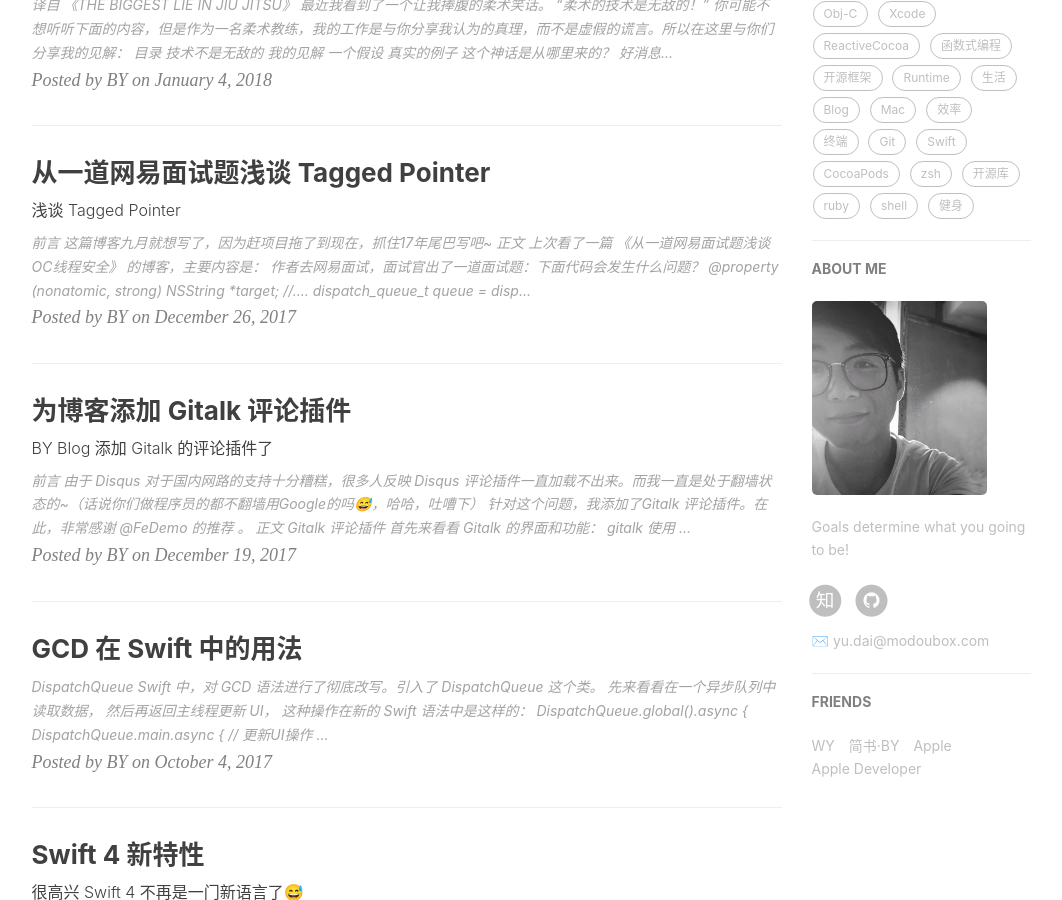
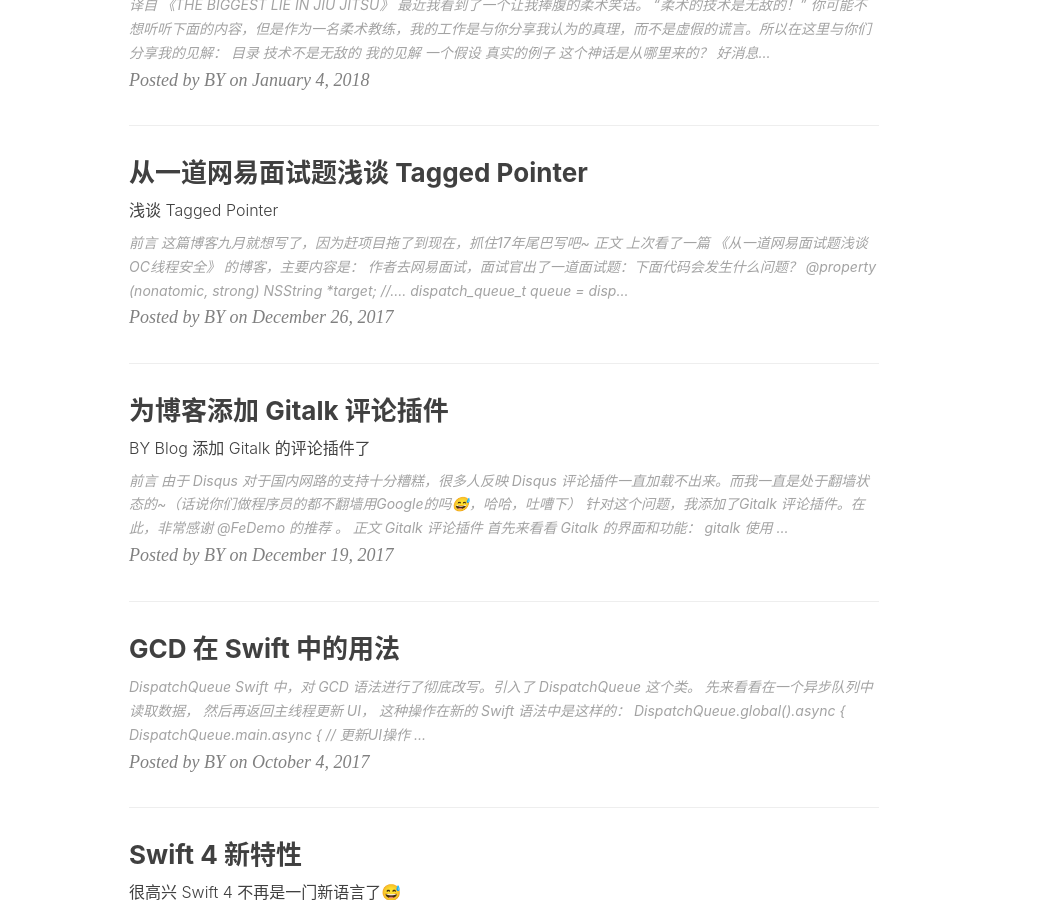
Before and after one commit to daiyu1990/daiyu1990.github.io, a Jekyll site: the page built from index.html, in a window 1280 px wide and 900 px high, scrolled down 549 px. Shown: the whole window, without its empty margins (136-1198 px from the left). Built offline with Jekyll 4.4.1, drawn with Linux system fonts in a browser that asks for light colours; nearby versions of some CDN libraries; the list of posts is cut into pages by our own code; comment, search, counter and statistics services are not loaded.

Commit message:
修改config，去掉侧边栏

```diff
--- a/_config.yml
+++ b/_config.yml
@@ -10,7 +10,7 @@ baseurl: ""      # for example, '/blog' if your blog hosted on 'host/blog'
 github_repo: "https://github.com/daiyu1990/daiyu1990.github.io" # you code repository
 
 # Sidebar settings
-sidebar: true                           # whether or not using Sidebar.
+sidebar: false                           # whether or not using Sidebar.
 sidebar-about-description: "Goals determine what you going to be!"
 sidebar-avatar: /img/about-BY-gentle.jpg      # use absolute URL, seeing it's used in both `/` and `/about/`
 
```
